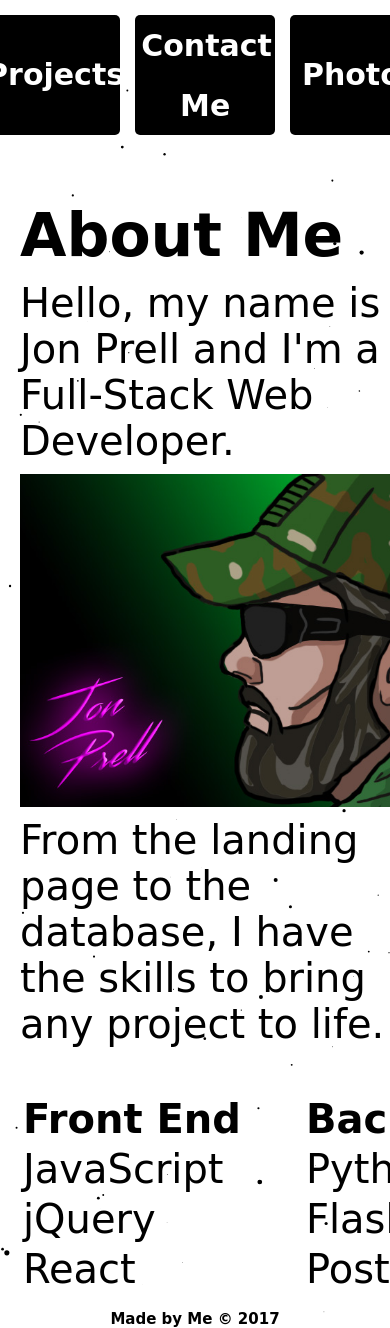
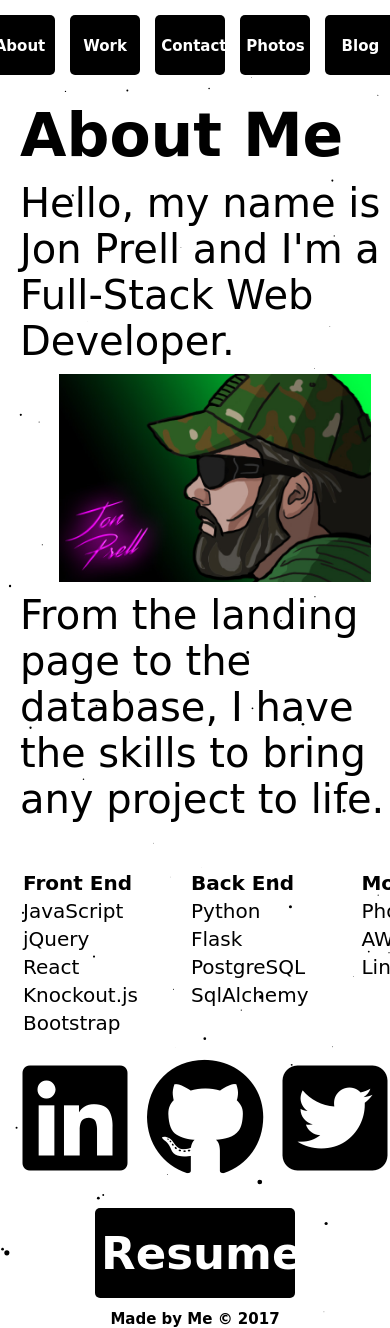
Before and after one commit to JTP709/portfolio_mk3, a Flask app: page / in a window 390 px wide, after a click on "About". Run offline with Flask 2, Linux system fonts and the light colour scheme; some libraries are stand-ins or nearby versions; some web fonts are replaced.

Commit message:
updated image responsiveness

```diff
--- a/static/css/style.css
+++ b/static/css/style.css
@@ -435,8 +435,11 @@ form h3 {
     margin-left: auto;
     margin-right: auto;
   }
-  #aboutDetails p, table {
+  #aboutDetails p {
     font-size: 40px;
+  }
+  #aboutDetails table {
+    font-size: 20px;
   }
   #aboutDetails td {
     padding-right: 50px;
@@ -479,8 +482,7 @@ form h3 {
     margin-top: 30px;
   }
   .modal-content {
-    height: 80%;
-    min-height: 1350px;
+    height: auto;
   }
   .modal_info {
     width: 90%;
@@ -494,6 +496,9 @@ form h3 {
   .projectInfo p {
     font-size: 30px;
   }
+  .projectInfo td {
+    padding-right: 50px;
+  }
   .project_table {
     font-size: 30px;
   }
@@ -505,3 +510,55 @@ form h3 {
     margin-top: -30px;
   }
 }
+
+@media screen and (max-width: 1024px) {
+  .tablet_img, .phone_img, .macbook_img, .ipad_img, .iphone_img {
+    display: none;
+  }
+  .desktop_img {
+    right: 0;
+    left: 0;
+    margin: 20px auto 0px auto;
+    border-radius: 5px;
+    border: 1px solid black;
+    width: 80%;
+    height: auto;
+  }
+  .project_img_container {
+    height: 400px;
+  }
+  #logoHeader {
+    font-size: 61px;
+  }
+  #profilePic_phone {
+    width: 80%;
+    height: auto;
+  }
+  .project, .overlay, .project_thumb {
+    height: auto;
+    width: 90%;
+  }
+  #about, #contact, #projects {
+    margin-top: 100px;
+    height: calc(100% - 130px);
+  }
+  #aboutDetails table {
+    font-size: 20px;
+  }
+}
+@media screen and (max-width: 768px) {
+  .navBtn {
+    width: 70px;
+    margin-right: 10px;
+  }
+  .navBtn button {
+    height: 60px;
+    width: 70px;
+    font-size: 15px;
+  }
+  #mobile_nav {
+    width: 460px;
+    left: 50%;
+    margin-left: -210px;
+  }
+}
--- a/templates/index.html
+++ b/templates/index.html
@@ -22,13 +22,13 @@
 		<!-- Mobile Nav -->
 		<div id="mobile_nav">
 			<div class="navBtn">
-				<button onclick="nav('#about')">About Me</button>
+				<button onclick="nav('#about')">About</button>
 			</div>
 			<div class="navBtn">
-				<button onclick="nav('#projects')">Projects</button>
+				<button onclick="nav('#projects')">Work</button>
 			</div>
 			<div class="navBtn">
-				<button onclick="nav('#contact')">Contact Me</button>
+				<button onclick="nav('#contact')">Contact</button>
 			</div>
 			<div class="navBtn">
 				<button class="coming_soon">Photos</button>
```
